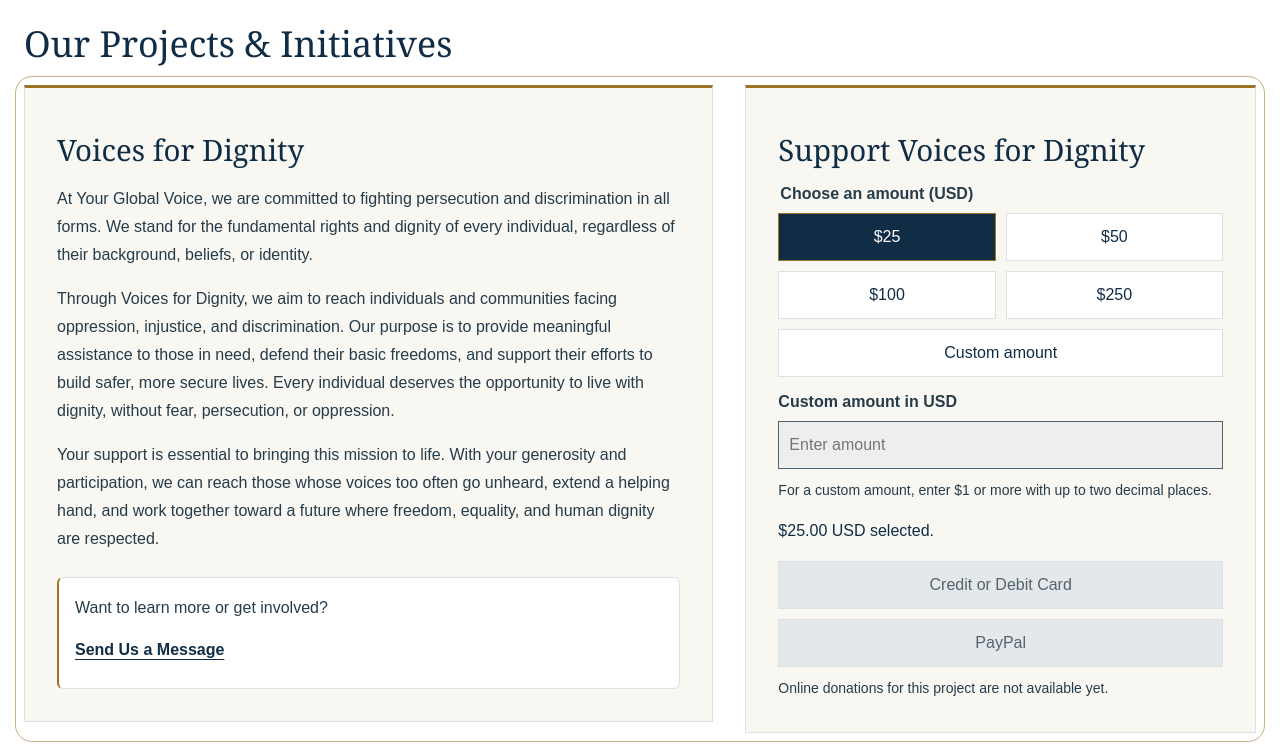
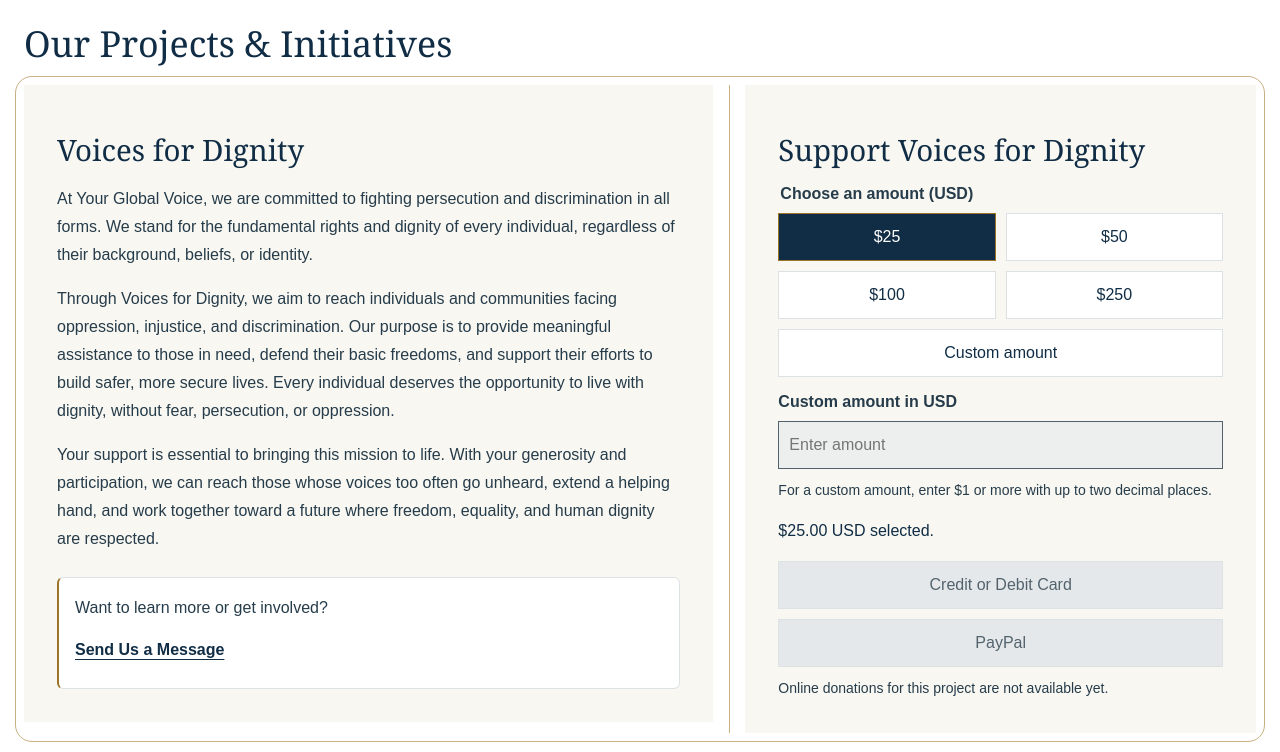
Before and after one commit to AELEFTERIADIS/Your-Global-Voice, a website: page public/projects.html in a window 1280 px wide. Shown: the part 1088-1840 px from the top of the page. Drawn offline with Linux system fonts and the light colour scheme.

Commit message:
Replace inner project borders with one desktop gold divider

```diff
--- a/public/projects.css
+++ b/public/projects.css
@@ -1,7 +1,7 @@
 .project-initiatives { margin-block: 1.5rem 2rem; }
 .project-initiatives > h2 { font-size: clamp(1.5rem, 2.8vw, 2.25rem); margin-bottom: 1.25rem; }
 .project-dignity-layout { display: grid; grid-template-columns: minmax(0, 1.35fr) minmax(0, 1fr); gap: 2rem; align-items: start; outline: 1px solid rgba(164, 124, 50, .6); outline-offset: 8px; border-radius: .5rem; }
-.project-dignity-info, .project-giving { min-width: 0; border: 1px solid var(--line); border-top: 3px solid var(--gold); background: var(--cream); padding: clamp(1.25rem, 2.5vw, 2rem); }
+.project-dignity-info, .project-giving { min-width: 0; border: 0; background: var(--cream); padding: calc(clamp(1.25rem, 2.5vw, 2rem) + 3px) calc(clamp(1.25rem, 2.5vw, 2rem) + 1px) calc(clamp(1.25rem, 2.5vw, 2rem) + 1px); }
 .project-dignity-info > h3, .project-giving > h3 { font-size: clamp(1.375rem, 2.3vw, 1.875rem); line-height: 1.25; margin-bottom: 1rem; }
 .project-contact { border: 1px solid var(--line); border-left: 2px solid var(--gold); border-radius: .375rem; background: white; margin-top: 1.5rem; padding: 1rem; }
 .project-contact > p { margin-bottom: .375rem; }
@@ -37,3 +37,9 @@
  .project-read-more > summary { display: inline-flex; }
  .project-read-more > p:first-of-type { margin-top: .75rem; }
 }
+
+/* One separator in the existing desktop column gap; no divider when stacked. */
+@media (min-width: 64.0625rem) {
+ .project-giving { position: relative; }
+ .project-giving::before { content: ""; position: absolute; left: calc(-1rem - .5px); top: 0; bottom: 0; width: 1px; background: rgba(164, 124, 50, .6); }
+}
```
